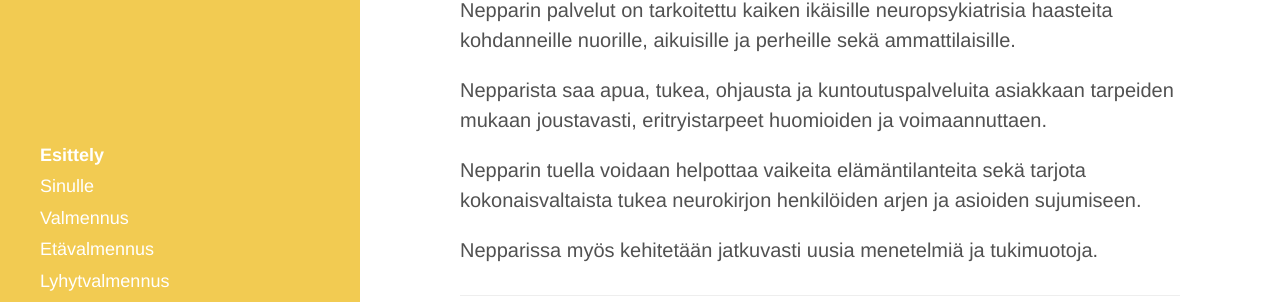
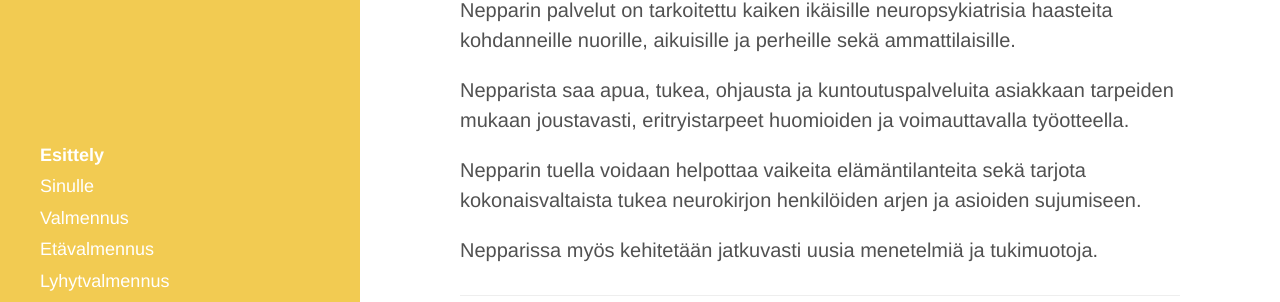
Before and after one commit to niinapiira/neppari.net, a Jekyll site: the page built from index.md, in a window 1280 px wide and 900 px high. Shown: the part 437-739 px from the top of the window. Built offline with Jekyll 4.4.1, drawn with Linux system fonts in a browser that asks for light colours.

Commit message:
Updated index.md

```diff
--- a/index.md
+++ b/index.md
@@ -25,7 +25,7 @@
 
 Nepparin palvelut on tarkoitettu kaiken ikäisille neuropsykiatrisia haasteita kohdanneille nuorille, aikuisille ja perheille sekä ammattilaisille.
 
-Nepparista saa apua, tukea, ohjausta ja kuntoutuspalveluita asiakkaan tarpeiden mukaan joustavasti, eritryistarpeet huomioiden ja voimaannuttaen.
+Nepparista saa apua, tukea, ohjausta ja kuntoutuspalveluita asiakkaan tarpeiden mukaan joustavasti, eritryistarpeet huomioiden ja voimauttavalla työotteella.
 
 Nepparin tuella voidaan helpottaa vaikeita elämäntilanteita sekä tarjota kokonaisvaltaista tukea neurokirjon henkilöiden arjen ja asioiden sujumiseen.
 
```
